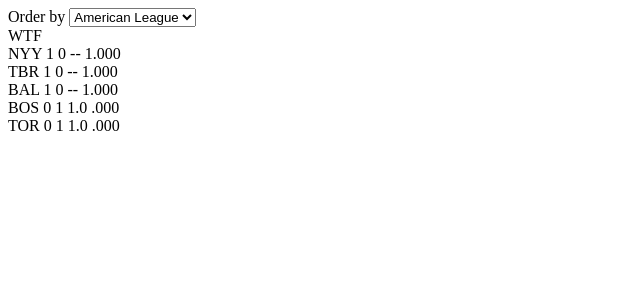
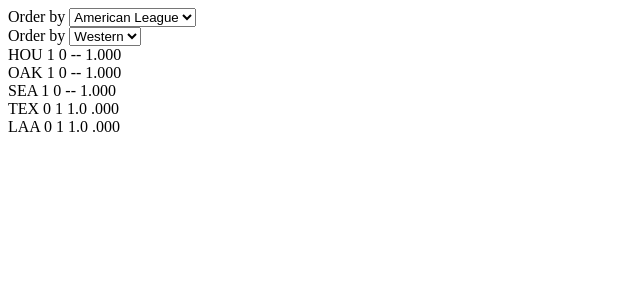
Before and after one commit to slarribeau/react-app-marty, a React (Create React App) app: page / in a window 1280 px wide. Shown: the top 300 px of the page, without its empty margins (0-640 px from the left). Built offline with nearby package versions, Linux system fonts and the light colour scheme.

Commit message:
some lite refactoring and add DivisionSelect.js

```diff
--- a/src/components/App.js
+++ b/src/components/App.js
@@ -1,6 +1,7 @@
 import React from 'react';
 import Standings from './Standings';
 import LeagueSelect from './LeagueSelect';
+import DivisionSelect from './DivisionSelect';
 
 
 
@@ -18,14 +19,17 @@
         this.state.standings=rawData;
         this.state.date='2018-3-29';
         this.state.league="AL";
-        this.state.division="EAST"
+        this.state.division="WEST"
     }
 
     setLeague = (league) => { this.setState({league:league}) }
+    setDivision = (division) => { this.setState({division:division}) }
+
     render() {
         return (
             <div>
                 <LeagueSelect onLeagueSelect={this.setLeague}/>
+                <DivisionSelect onDivisionSelect={this.setDivision}/>
                 <Standings data={this.state}/>
             </div>
         );
--- /dev/null
+++ b/src/components/DivisionSelect.js
@@ -0,0 +1,19 @@
+import React from 'react';
+import Selectbox from './Selectbox';
+
+const sortBy = [
+  { value: 'WEST', label: 'Western' },
+  { value: 'CENT', label: 'Central' },
+  { value: 'EAST', label: 'Eastern' },
+
+]
+
+const DivisionSelect = (props) => {
+    return (
+      <div>
+        Order by <Selectbox options={sortBy} handleOnChange={props.onDivisionSelect} />
+      </div>
+    );
+}
+
+export default DivisionSelect;
--- a/src/components/LeagueSelect.js
+++ b/src/components/LeagueSelect.js
@@ -1,4 +1,4 @@
-import React, { Component } from 'react';
+import React from 'react';
 import Selectbox from './Selectbox';
 
 const sortBy = [
--- a/src/components/Standings.js
+++ b/src/components/Standings.js
@@ -1,5 +1,4 @@
 import React from 'react';
-
 
 const Standings = (props) => {
     const result = props.data.standings.filter(x => x.Date === props.data.date);
@@ -15,7 +14,7 @@
     });
     console.log(x)
     return(
-        <div>WTF
+        <div>
         {x}
         </div>
     );
```
